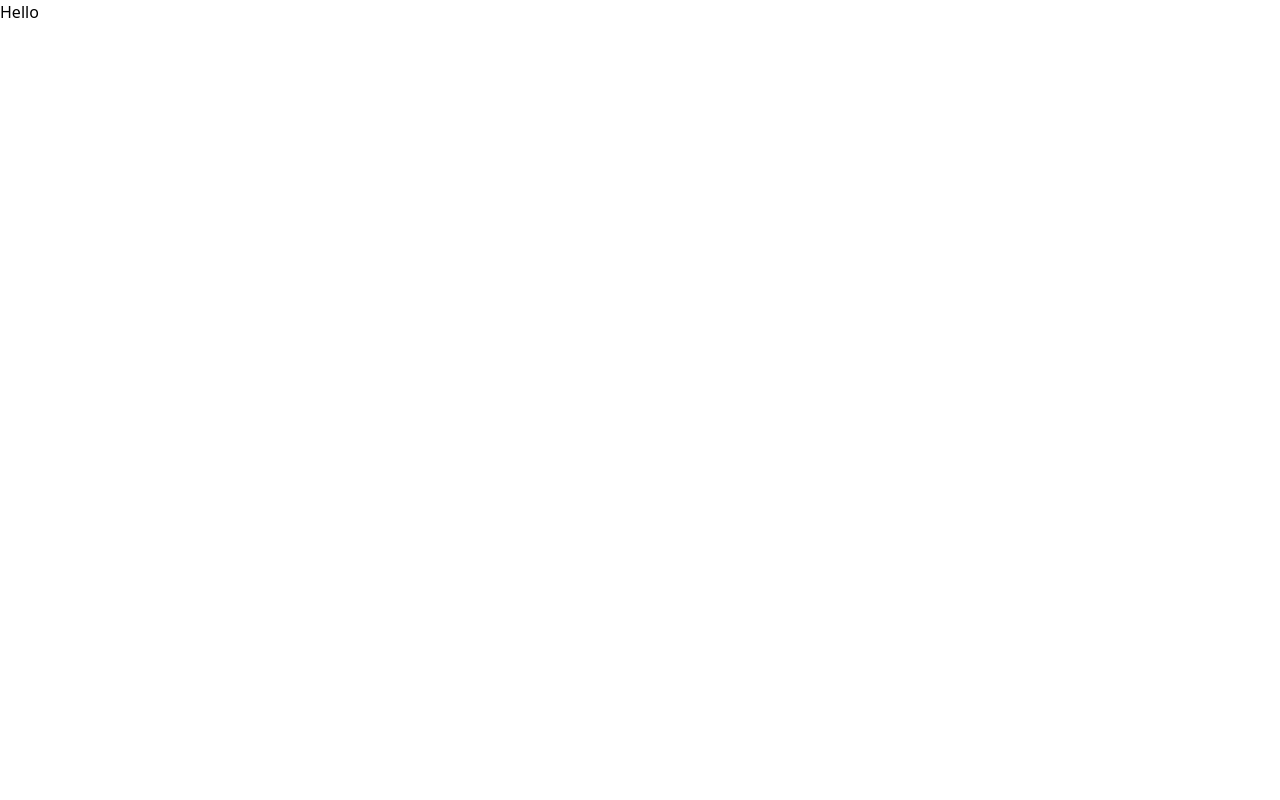
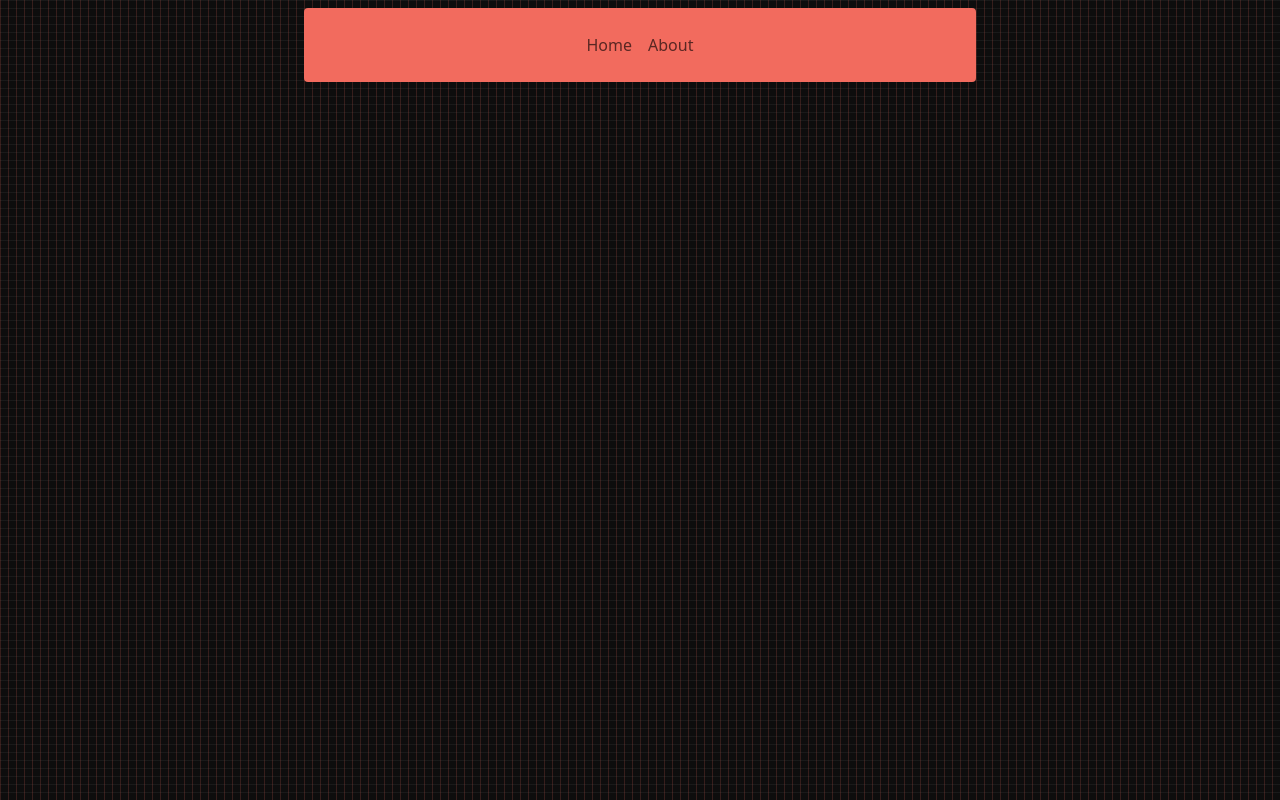
Before and after one commit to prasenjitpriyan/portfolio, a Next.js app: page / in a window 1280 px wide. Built offline with nearby package versions, Linux system fonts and the light colour scheme.

Commit message:
Navbar added

```diff
--- a/app/page.jsx
+++ b/app/page.jsx
@@ -1,7 +1,14 @@
+import { NavbarDemo } from '@/components/Navbar'
+
 export default function Home() {
   return (
     <main>
-      <h1>Hello</h1>
+      <div className="relative h-full w-full bg-my-color-5">
+        <div className="absolute bottom-0 left-0 right-0 top-0 bg-[linear-gradient(to_right,#F26B5E2e_1px,transparent_1px),linear-gradient(to_bottom,#4f4f4f2e_1px,transparent_1px)] bg-[size:8px_8px]"></div>
+        <div className="min-h-screen w-screen">
+          <NavbarDemo />
+        </div>
+      </div>
     </main>
   )
 }
--- /dev/null
+++ b/components/Navbar.jsx
@@ -0,0 +1,31 @@
+'use client'
+import React, { useState } from 'react'
+import { Menu, MenuItem } from '@/components/ui/navbar-menu'
+import { cn } from '@/lib/utils'
+import Link from 'next/link'
+
+export function NavbarDemo() {
+  return (
+    <div className="relative w-full flex items-center justify-center">
+      <Navbar className="top-2" />
+    </div>
+  )
+}
+
+function Navbar({ className }) {
+  const [active, setActive] = useState(null)
+  return (
+    <div
+      className={cn('fixed top-10 inset-x-0 max-w-2xl mx-auto z-50', className)}
+    >
+      <Menu setActive={setActive}>
+        <Link href={'/'}>
+          <MenuItem setActive={setActive} active={active} item="Home" />
+        </Link>
+        <Link href={'/about'}>
+          <MenuItem setActive={setActive} active={active} item="About" />
+        </Link>
+      </Menu>
+    </div>
+  )
+}
--- /dev/null
+++ b/components/ui/navbar-menu.jsx
@@ -0,0 +1,74 @@
+'use client'
+import React from 'react'
+import { motion } from 'framer-motion'
+import Link from 'next/link'
+import Image from 'next/image'
+
+const transition = {
+  type: 'spring',
+  mass: 0.5,
+  damping: 11.5,
+  stiffness: 100,
+  restDelta: 0.001,
+  restSpeed: 0.001
+}
+
+export const MenuItem = ({ setActive, active, item, children }) => {
+  return (
+    <div onMouseEnter={() => setActive(item)} className="relative ">
+      <motion.p
+        transition={{ duration: 0.3 }}
+        className="cursor-pointer text-my-color-3 hover:opacity-[0.9] dark:text-my-color-6"
+      >
+        {item}
+      </motion.p>
+      {active !== null && (
+        <motion.div
+          initial={{ opacity: 0, scale: 0, y: 0 }}
+          animate={{ opacity: 0, scale: 0, y: 0 }}
+          transition={transition}
+        >
+          {active === item && (
+            <div className="absolute top-[calc(100%_+_1.2rem)] left-1/2 transform -translate-x-1/2 pt-4">
+              <motion.div
+                transition={transition}
+                layoutId="active"
+                className="bg-mytext-my-color-6 dark:bg-mytext-my-color-3 backdrop-blur-sm rounded-2xl overflow-hidden border border-mytext-my-color-3/[0.2] dark:border-mytext-my-color-6/[0.2] shadow-xl"
+              >
+                <motion.div
+                  // layout ensures smooth animation
+                  layout
+                  className="w-max h-full p-4"
+                >
+                  {children}
+                </motion.div>
+              </motion.div>
+            </div>
+          )}
+        </motion.div>
+      )}
+    </div>
+  )
+}
+
+export const Menu = ({ setActive, children }) => {
+  return (
+    <nav
+      onMouseLeave={() => setActive(null)}
+      className="relative rounded border border-transparent dark:border-mytext-my-color-6/[0.2] bg-my-color-1 shadow-input flex justify-center space-x-4 px-8 py-6"
+    >
+      {children}
+    </nav>
+  )
+}
+
+export const ProductItem = ({ title, description, href, src }) => {
+  return (
+    <Link href={href} className="flex space-x-2">
+      <Image src={src} width={140} height={70} alt={title} />
+      <div>
+        <h4>{title}</h4>
+      </div>
+    </Link>
+  )
+}
--- /dev/null
+++ b/lib/utils.js
@@ -0,0 +1,6 @@
+import { clsx } from 'clsx'
+import { twMerge } from 'tailwind-merge'
+
+export function cn(...inputs) {
+  return twMerge(clsx(inputs))
+}
--- a/tailwind.config.js
+++ b/tailwind.config.js
@@ -1,3 +1,7 @@
+const {
+  default: flattenColorPalette
+} = require('tailwindcss/lib/util/flattenColorPalette')
+
 /** @type {import('tailwindcss').Config} */
 module.exports = {
   content: [
@@ -5,6 +9,7 @@ module.exports = {
     './components/**/*.{js,ts,jsx,tsx,mdx}',
     './app/**/*.{js,ts,jsx,tsx,mdx}'
   ],
+  darkMode: 'class',
   theme: {
     extend: {
       colors: {
@@ -50,5 +55,14 @@ module.exports = {
       }
     }
   },
-  plugins: []
+  plugins: [addVariablesForColors]
 }
+function addVariablesForColors({ addBase, theme }) {
+  let allColors = flattenColorPalette(theme('colors'))
+  let newVars = Object.fromEntries(
+    Object.entries(allColors).map(([key, val]) => [`--${key}`, val])
+  )
+  addBase({
+    ':root': newVars
+  })
+}
```
Also changed, not shown: package.json (+7 -4 lines), 1 other file (tests, documents, lock files or other folders).
